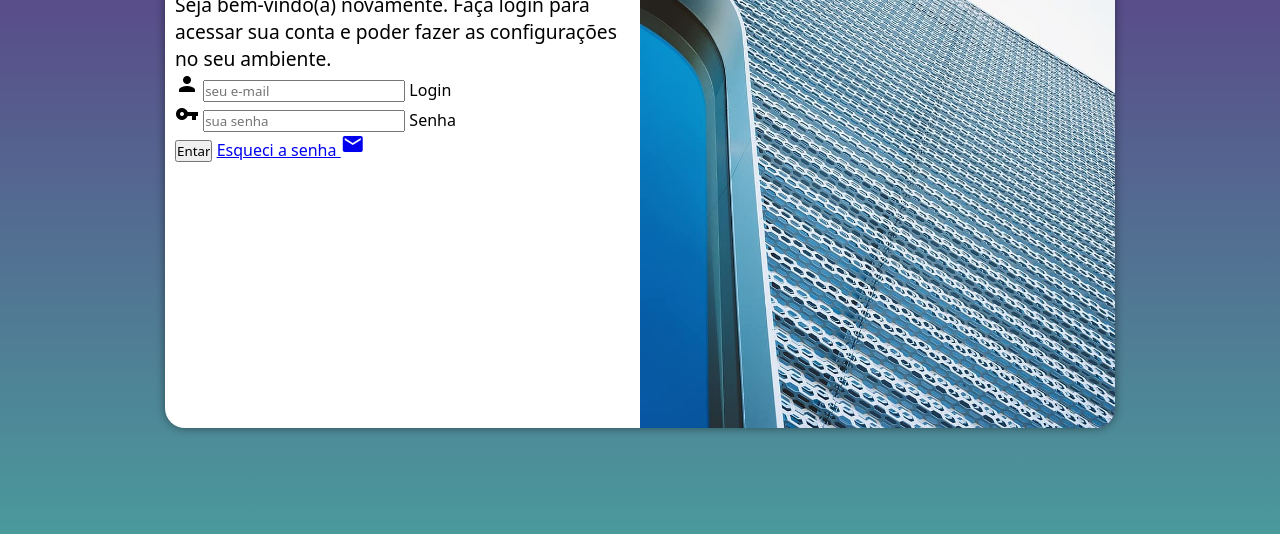
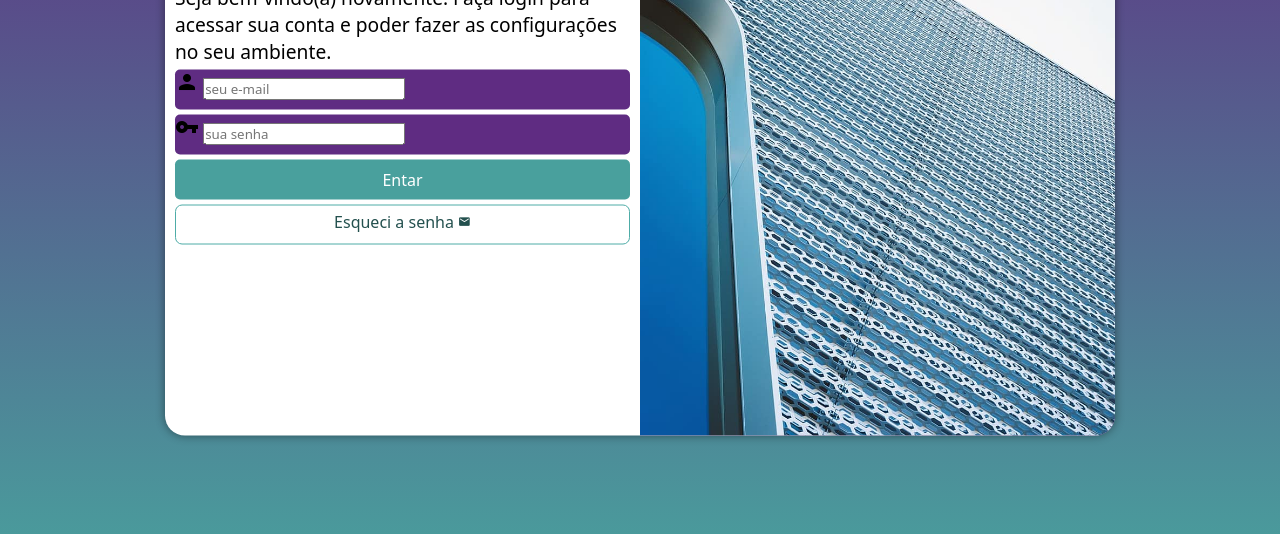
Before and after one commit to EdeonAlves/projeto-login, a plain HTML site: page index.html in a window 1280 px wide. Shown: the part 222-756 px from the top of the page. Drawn offline with Linux system fonts and the light colour scheme.

Commit message:
atualização da tela de login

```diff
--- a/estilos/media-query.css
+++ b/estilos/media-query.css
@@ -35,7 +35,7 @@
     section#login > div#imagem {
         float: right;
         width: 50%;
-        height: 100%
+        height: 100%;
     }
 
     section#login > div#formulario {
--- a/estilos/style.css
+++ b/estilos/style.css
@@ -33,8 +33,8 @@ section#login {
     transform: translate(-50%, -50%);
     overflow: hidden;
     background-color: white;
-    width: 250px;
-    height: 500px;
+    width: 260px;
+    height: 515px;
     border-radius: 20px;
     box-shadow: 0px 0px 10px rgba(0, 0, 0, 0.450);
 
@@ -63,3 +63,54 @@ div#formulario > h1 {
 div#formulario > p {
     font-size: 0.8em;
 }
+
+form > div.campo {
+    background-color: #5f2c82;
+    display: block;
+    width: 100%;
+    height: 40px;
+    border-radius: 5px;
+    margin: 5px 0px;
+}
+
+div.campo > label {
+    display: none;
+}
+
+form > input[type=submit] {
+    display: block;
+    font-size: 1em;
+    width: 100%;
+    height: 40px;
+    background-color: #49a09d;
+    color: white;
+    border: none;
+    border-radius: 5px;
+}
+
+form > input[type=submit]:hover {
+    background-color: #23504e;
+}
+
+form > a.botao {
+    display: block;
+    text-align: center;
+    font-size: 1em;
+    width: 100%;
+    height: 40px;
+    padding-top: 5px;
+    margin-top: 5px;
+    color: #23504e;
+    background-color: white;
+    border: 1px solid #4eaca7;
+    border-radius: 7px;
+    text-decoration: none;
+}
+
+form > a.botao:hover {
+    background-color: #61d8d3;
+}
+
+form > a.botao > i {
+    font-size: 0.8em;
+}
--- a/index.html
+++ b/index.html
@@ -19,18 +19,17 @@
                 <p>Seja bem-vindo(a) novamente. Faça login para acessar sua conta e poder fazer as configurações no seu ambiente.</p>
                 <form action="login.php" method="post" autocomplete="on">
                    <div class="campo">
-                        <span class="material-icons">person</span>
+                        <i class="material-icons">person</i>
                         <input type="email" name="login" id="ilogin" placeholder="seu e-mail" autocomplete="email" required maxlength="30">
                         <label for="ilogin">Login</label>
                    </div>
-                   <div>
                     <div class="campo">
-                        <span class="material-icons">vpn_key</span>
+                        <i class="material-icons">vpn_key</i>
                         <input type="password" name="senha" id="isenha" placeholder="sua senha" autocomplete="current-password" required minlength="8" maxlength="20">
                         <label for="isenha">Senha</label>
                     </div>
                    <input type="submit" value="Entar">
-                   <a href="esqueci.html">
+                   <a href="esqueci.html" class="botao">
                     Esqueci a senha <i class="material-icons">mail</i>
                    </a>
 
```
